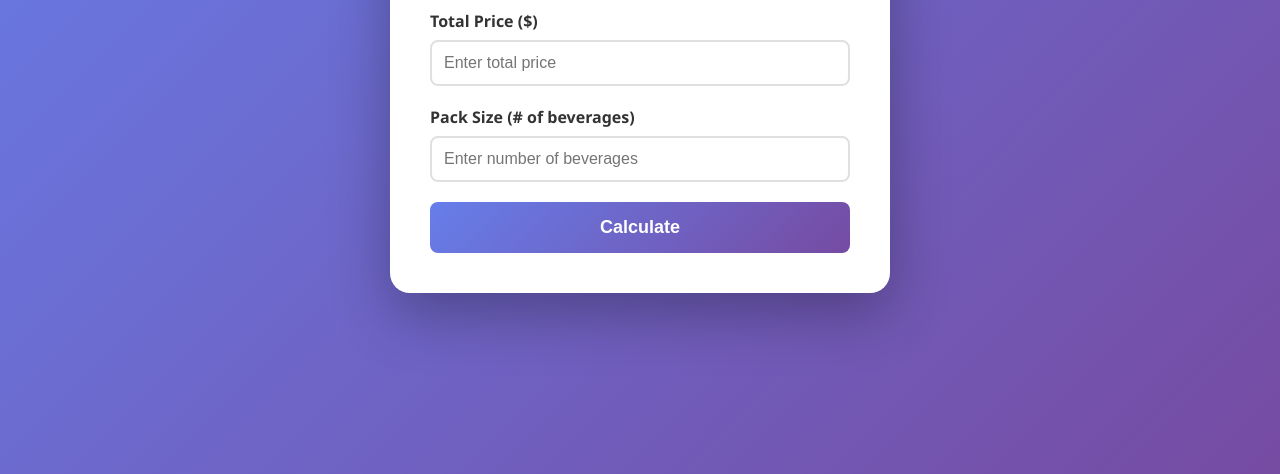
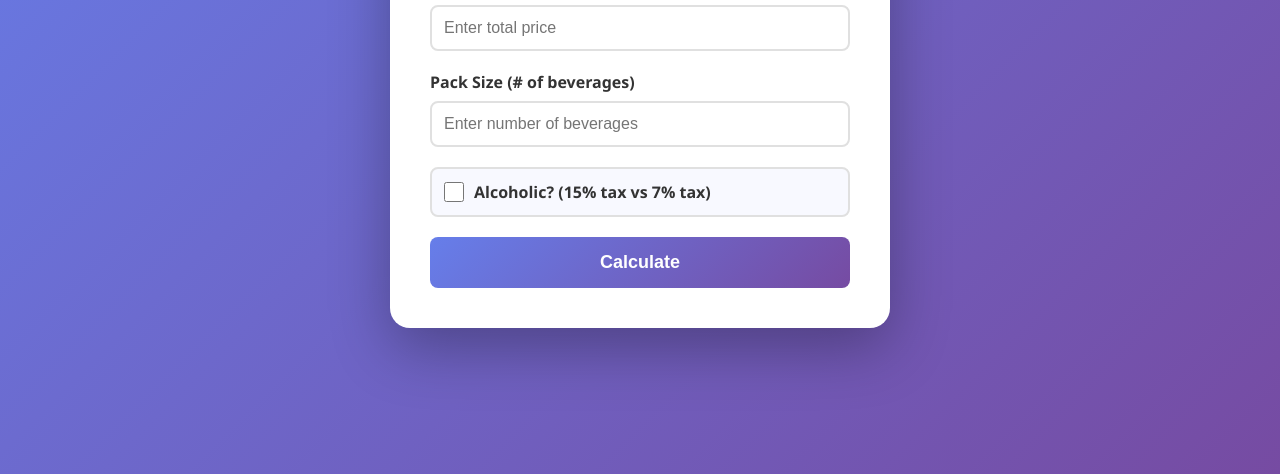
Before and after one commit to graymackle/bevlord, a plain HTML site: page index.html in a window 1280 px wide. Shown: the part 326-800 px from the top of the page. Drawn offline with Linux system fonts and the light colour scheme.

Commit message:
Add BC tax calculation (15% alcohol/7% non-alcohol) and 10 cent deposit fee

```diff
--- a/index.html
+++ b/index.html
@@ -127,6 +127,30 @@
             display: block;
         }
 
+        .checkbox-group {
+            margin-bottom: 20px;
+            display: flex;
+            align-items: center;
+            padding: 12px;
+            background: #f8f9ff;
+            border-radius: 8px;
+            border: 2px solid #e0e0e0;
+        }
+
+        .checkbox-group input[type="checkbox"] {
+            width: auto;
+            margin-right: 10px;
+            cursor: pointer;
+            width: 20px;
+            height: 20px;
+        }
+
+        .checkbox-group label {
+            margin: 0;
+            cursor: pointer;
+            user-select: none;
+        }
+
         /* Mobile optimization */
         @media (max-width: 600px) {
             body {
@@ -205,6 +229,11 @@
             <div class="error" id="packError">Please enter a valid pack size</div>
         </div>
 
+        <div class="checkbox-group">
+            <input type="checkbox" id="isAlcoholic">
+            <label for="isAlcoholic">Alcoholic? (15% tax vs 7% tax)</label>
+        </div>
+
         <button onclick="calculate()">Calculate</button>
 
         <div class="result" id="result">
@@ -218,6 +247,7 @@
             // Get input values
             const totalPrice = parseFloat(document.getElementById('totalPrice').value);
             const packSize = parseInt(document.getElementById('packSize').value);
+            const isAlcoholic = document.getElementById('isAlcoholic').checked;
 
             // Get error elements
             const priceError = document.getElementById('priceError');
@@ -247,8 +277,16 @@
                 return;
             }
 
+            // Calculate total with tax
+            const taxRate = isAlcoholic ? 0.15 : 0.07;
+            const totalWithTax = totalPrice * (1 + taxRate);
+
+            // Add deposit fee ($0.10 per beverage)
+            const depositFee = packSize * 0.10;
+            const totalWithDeposits = totalWithTax + depositFee;
+
             // Calculate cost per beverage
-            const costPerBeverage = totalPrice / packSize;
+            const costPerBeverage = totalWithDeposits / packSize;
 
             // Display result
             document.getElementById('resultValue').textContent = '$' + costPerBeverage.toFixed(2);
```
